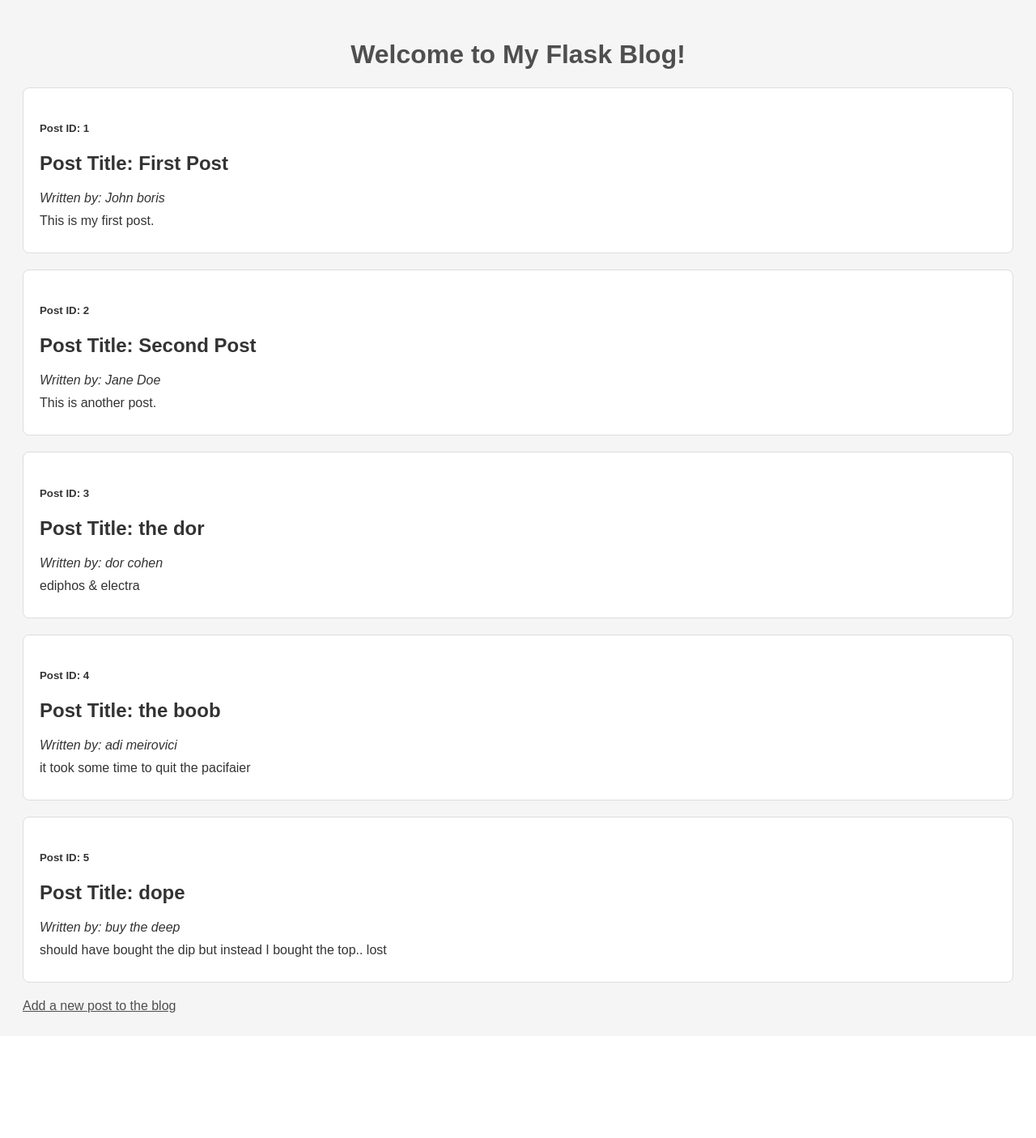
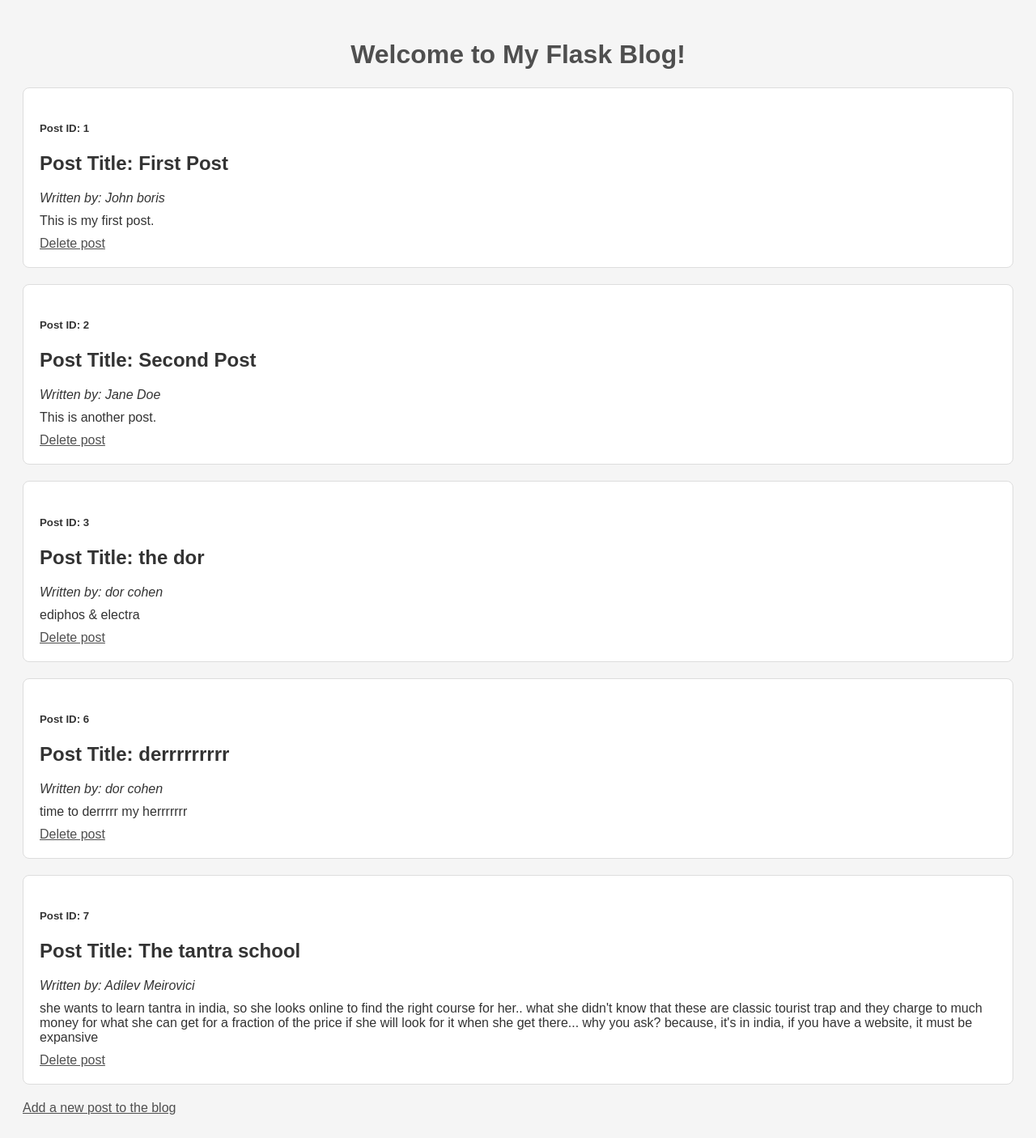
Before and after one commit to adim93d/masterblog, a Flask app: page / in a window 1280 px wide. Shown: the whole page at 81% size. Before the commit the page ends 1251 px from the top, so only its background shows below. Run offline with Flask 3, Linux system fonts and the light colour scheme.

Commit message:
added delete function to blog, index.html, app.py

```diff
--- a/app.py
+++ b/app.py
@@ -30,9 +30,6 @@ def last_id(json_file):
     return last_id_num
 
 
-print(last_id(BLOG_DATA))
-
-
 @app.route('/')
 def index():
     blog_posts = read_json(BLOG_DATA)
@@ -42,15 +39,33 @@ def index():
 @app.route('/add', methods=['GET', 'POST'])
 def add():
     if request.method == 'POST':
+
         post_id = int(last_id(BLOG_DATA)) + 1
         title = request.form['title']
         author = request.form['author']
         content = request.form['content']
-        new_post = {"id": post_id, "author": author, "title": title, "content": content}
+
+        new_post = {"id": post_id,
+                    "author": author,
+                    "title": title,
+                    "content": content
+                    }
+
         add_data_to_json(BLOG_DATA, new_post)
         return redirect(url_for('index'))
     return render_template('/add.html')
 
 
+@app.route('/delete/<int:post_id>')
+def delete(post_id):
+    data = read_json(BLOG_DATA)
+    updated_data = []
+    for post in data:
+        if post['id'] != post_id:
+            updated_data.append(post)
+    write_json(BLOG_DATA, updated_data)
+    return redirect(url_for('index'))
+
+
 if __name__ == '__main__':
     app.run(debug=True)
--- a/blog_posts.json
+++ b/blog_posts.json
@@ -18,15 +18,15 @@
         "content": "ediphos & electra"
     },
     {
-        "id": 4,
-        "author": "adi meirovici",
-        "title": "the boob",
-        "content": "it took some time to quit the pacifaier"
+        "id": 6,
+        "author": "dor cohen",
+        "title": "derrrrrrrrr",
+        "content": "time to derrrrr my herrrrrrr"
     },
     {
-        "id": 5,
-        "author": "buy the deep",
-        "title": "dope",
-        "content": "should have bought the dip but instead I bought the top.. lost"
+        "id": 7,
+        "author": "Adilev Meirovici",
+        "title": "The tantra school",
+        "content": "she wants to learn tantra in india, so she looks online to find the right course for her.. \r\nwhat she didn't know that these are classic tourist trap and they charge to much money for what she can get for a fraction of the price if she will look for it when she get there... \r\nwhy you ask? because, it's in india, if you have a website, it must be expansive"
     }
 ]
--- a/static/style.css
+++ b/static/style.css
@@ -71,3 +71,8 @@ a {
     text-align: center;
     color: #4F4F4F;
 }
+
+.delete_post {
+    text-align: center;
+    color: #4F4F4F;
+}
--- a/templates/index2.html
+++ b/templates/index2.html
@@ -14,7 +14,7 @@
             <h2>Post Title: {{ post['title'] }}</h2>
             <p><em>Written by: {{ post['author'] }}</em></p>
             <p>{{ post['content'] }}</p>
-        </div>
+            <a href="{{ url_for('delete', post_id=post['id']) }}" class="delete_post">Delete post</a>        </div>
     {% endfor %}
     <a href="{{ url_for('add') }}">Add a new post to the blog</a>
 
```
Also changed, not shown: temp/index.html (renamed from templates/index.html).
